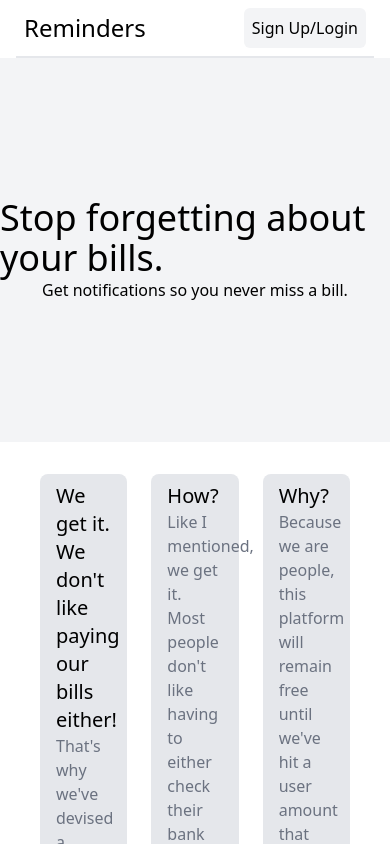
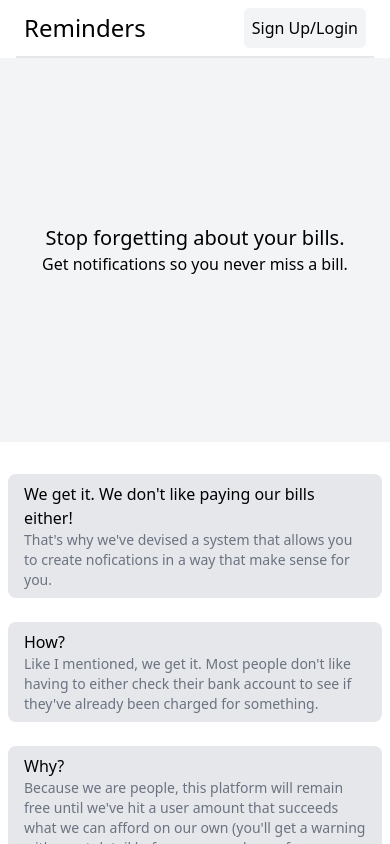
Before and after one commit to mxrcochxvez/billreminders, a React (Create React App) app: page / in a window 390 px wide. Shown: the top 844 px of the page. Built offline with nearby package versions, Linux system fonts and the light colour scheme.

Commit message:
creating mobile screen sizes

```diff
--- a/src/components/Grab.tsx
+++ b/src/components/Grab.tsx
@@ -1,11 +1,34 @@
 import Convo from "../layout/Convo"
+import useWindowSize from "./hooks/useWindowSize"
 
 export default function Grab() {
+
+    // eslint-disable-next-line
+    const { width } = useWindowSize()
+
+    const handleScreenSize = (): JSX.Element => {
+        if (width && width > 768) {
+            return (
+                <div className="px-10 my-8 grid grid-cols-3 gap-6">
+                    <Convo size="xl" question="We get it. We don't like paying our bills either!" answer="That's why we've devised a system that allows you to create nofications in a way that make sense for you." />
+                    <Convo size="xl" question="How?" answer="Like I mentioned, we get it. Most people don't like having to either check their bank account to see if they've already been charged for something." />
+                    <Convo size="xl" question="Why?" answer="Because we are people, this platform will remain free until we've hit a user amount that succeeds what we can afford on our own (you'll get a warning with great detail before we ever charge for anything)." />
+                </div>
+            )
+        } else {
+            return (
+                <div className="px-2 my-8 grid grid-cols-1 gap-6">
+                    <Convo size="md" question="We get it. We don't like paying our bills either!" answer="That's why we've devised a system that allows you to create nofications in a way that make sense for you." />
+                    <Convo size="md" question="How?" answer="Like I mentioned, we get it. Most people don't like having to either check their bank account to see if they've already been charged for something." />
+                    <Convo size="md" question="Why?" answer="Because we are people, this platform will remain free until we've hit a user amount that succeeds what we can afford on our own (you'll get a warning with great detail before we ever charge for anything)." />
+                </div>
+            )
+        }
+    }
+
     return (
-        <div className="px-10 my-8 grid grid-cols-3 gap-6">
-            <Convo question="We get it. We don't like paying our bills either!" answer="That's why we've devised a system that allows you to create nofications in a way that make sense for you."/>
-            <Convo question="How?" answer="Like I mentioned, we get it. Most people don't like having to either check their bank account to see if they've already been charged for something."/>
-            <Convo question="Why?" answer="Because we are people, this platform will remain free until we've hit a user amount that succeeds what we can afford on our own (you'll get a warning with great detail before we ever charge for anything)."/>
+        <div>
+            {handleScreenSize()}
         </div>
     )
 }
--- a/src/layout/Convo.tsx
+++ b/src/layout/Convo.tsx
@@ -2,13 +2,14 @@ type ConvoProps = {
     question: string;
     answer: string;
     alignment?: "left" | "right" | "center";
+    size: "sm" | "md" | "lg" | "xl";
 }
 
-export default function Convo({question, answer, alignment}: ConvoProps) {
+export default function Convo({question, answer, alignment, size}: ConvoProps) {
     return (
         <div className={`${alignment ? `text-${alignment}` : ``} bg-gray-200 py-2 px-4 rounded-lg max-w-lg`}>
-            <h3 className="text-xl">{question}</h3>
-            <p className="text-gray-500">{answer}</p>
+            <h3 className={`text-${size}`}>{question}</h3>
+            <p className="text-gray-500 text-sm">{answer}</p>
         </div>
     )
 }
--- a/src/layout/Hero.tsx
+++ b/src/layout/Hero.tsx
@@ -1,4 +1,5 @@
 import { useLocation } from "react-router";
+import useWindowSize from "../components/hooks/useWindowSize";
 
 type HeroProps = {
     title: string,
@@ -9,7 +10,10 @@ export default function Hero({ title, subtitle }: HeroProps): JSX.Element {
 
     const location: any = useLocation();
     const { status } = location.state || "";
+    const { width } = useWindowSize();
 
+    const handleScreenSize = (): JSX.Element => {
+        if (width && width > 768) {
             return (
                 <div>
                     {status && <div className="mx-4 my-1">
@@ -23,5 +27,28 @@ export default function Hero({ title, subtitle }: HeroProps): JSX.Element {
                         </div>
                     </div>
                 </div>
+            );
+        } else {
+            return (
+                <div>
+                    {status && <div className="mx-4 my-1">
+                        <p className="text-green-800 border-2 border-green-500 rounded-md bg-green-200  p-2">✅ You're on the list! You will get an email when your account is ready to use.</p>
+                        <p className="text-yellow-800 border-2 border-yellow-500 rounded-md bg-yellow-200 p-2 mt-1">⚠️ Please do not try to sign up multiple times. ⚠️</p>
+                    </div>}
+                    <div className="w-screen h-96 flex justify-center items-center bg-gray-100">
+                        <div className="container mx-auto flex flex-col items-center">
+                            <h1 className="text-xl">{title}</h1>
+                            <p>{subtitle}</p>
+                        </div>
+                    </div>
+                </div>
+            );
+        }
+    }
+
+    return (
+        <div>
+            {handleScreenSize()}
+        </div>
     )
 }
```
Lines whose indentation alone changed are shown as unchanged.
